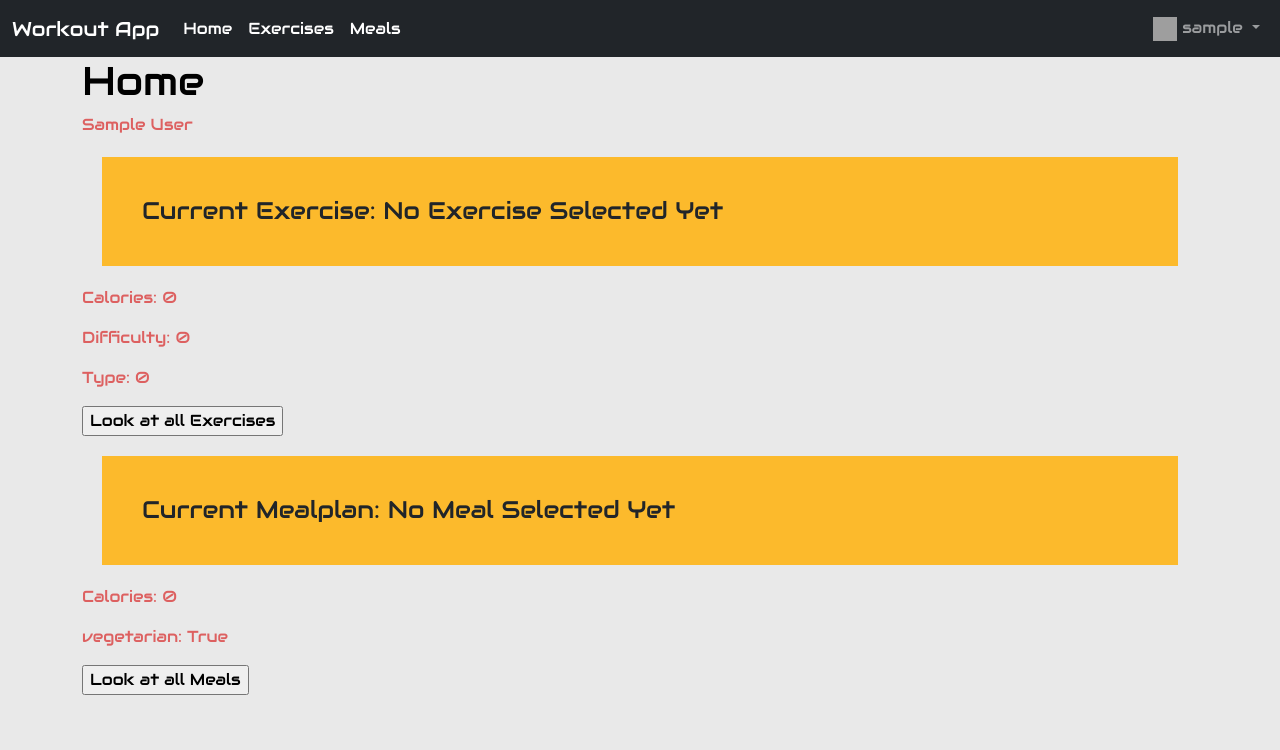
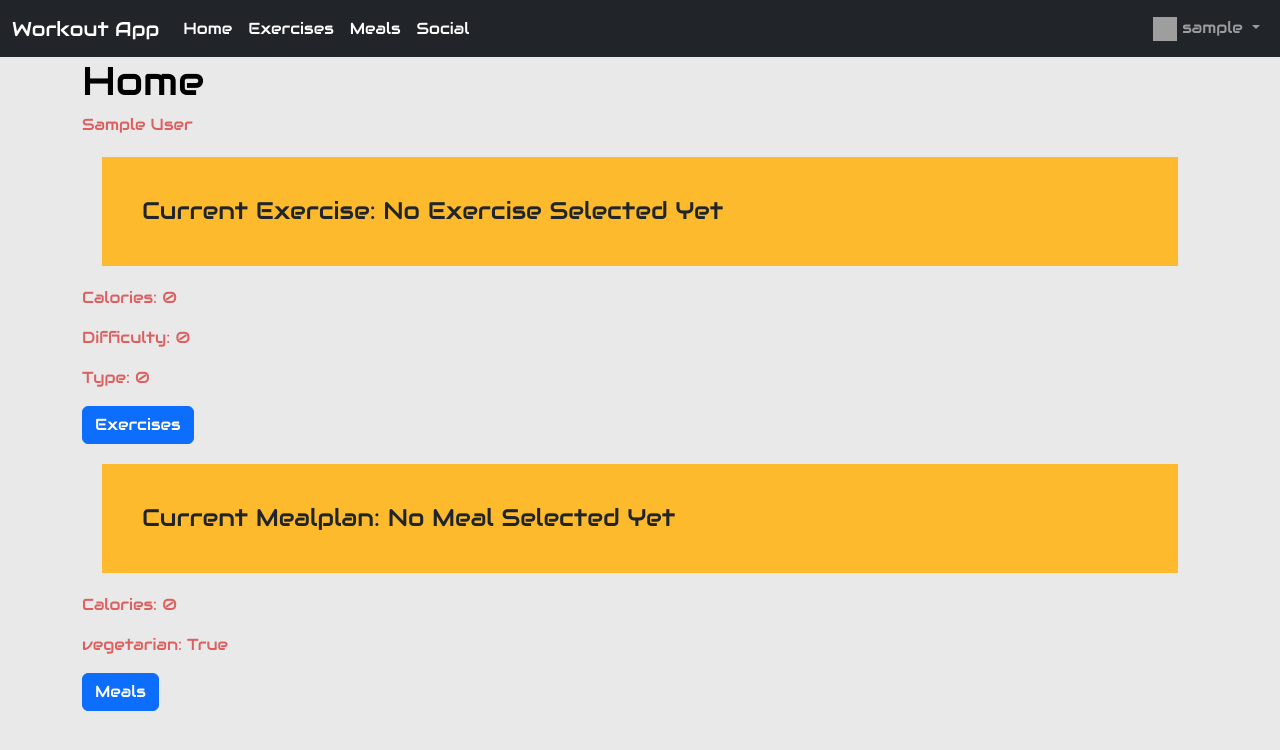
Before and after one commit to anair14/3380-project-team, a Flask app: page / in a window 1280 px wide. Shown: the top 750 px of the page. Run offline with Flask 2, Linux system fonts and the light colour scheme; the visitor is signed in with stand-in values (Sample User, id 1); some libraries are stand-ins or nearby versions; grey boxes are pictures that could not be loaded.

Commit message:
Finished Social Features

```diff
--- a/app/forms.py
+++ b/app/forms.py
@@ -123,8 +123,8 @@ class EmptyForm(FlaskForm):
     submit = SubmitField('Submit')
 
 class PostForm(FlaskForm):
-    post = TextAreaField('Tell your friends something about this exercise')
-                       #  validators=[Length(max=140, message='Post is too long')])
+    post = TextAreaField('Tell your friends something about this exercise',
+                         validators=[Length(max=140, message='Post is too long')])
     submit = SubmitField('Post')
 
 # vim: ft=python ts=4 sw=4 sts=4 et
--- a/app/models/user.py
+++ b/app/models/user.py
@@ -10,6 +10,7 @@ from hashlib import md5
 from . import db
 from .followers import followers
 from ..json_info import exercise
+from .posts import Post
 
 exerciseplan = exercise.ExercisePlan()
 
@@ -141,6 +142,13 @@ class User(UserMixin, db.Model):
         """
         return self.followed.filter(
             followers.c.followed_id == user.id).count() > 0
+
+    def followed_posts(self):
+        followed = Post.query.join(
+            followers, (followers.c.followed_id == Post.user_id)).filter(
+            followers.c.follower_id == self.id)
+        own = Post.query.filter_by(user_id=self.id)
+        return followed.union(own)
 
     def avatar(self, size: int) -> str:
         """Get avatar for the current user from Gravatar.
--- a/app/routes.py
+++ b/app/routes.py
@@ -190,7 +190,7 @@ def user(username: str):
     user = User.query.filter_by(username=username).first_or_404()
     posts = user.posts
     form = EmptyForm()
-    return render_template('user.html', user=user, posts=posts, form=form)
+    return render_template('user.html', user=user, posts=posts, form=form, exerciseplan=exerciseplan)
 
 #looking at a specific mealplan
 @app.route('/meal/<meal_id>')
@@ -358,11 +358,11 @@ def followings_list(username: str):
         'followed.html', title='Followed', followed=followed, user=user
     )
 
-@app.route('/friends')
-def friends():
+@app.route('/social')
+def social():
     posts = current_user.followed_posts().all()
-    return render_template("friends.html", title='Social',
-                           posts=posts)
+    return render_template("social.html", title='Social',
+                           posts=posts, exerciseplan=exerciseplan)
 
 
 
--- a/app/templates/home.html
+++ b/app/templates/home.html
@@ -15,15 +15,11 @@
       <p>Calories: {{currente.calories}}</p>
       <p>Difficulty: {{currente.diff}}</p>
       <p>Type: {{currente.type}}</p>
-      <form method="post" action= "/redirectexercises">
-        <input type="submit" value="Look at all Exercises" name="action1"/>
-      </form>
+    <a class="btn btn-primary" href="{{ url_for('exercises') }}" role="button">Exercises</a>
     <h2>Current Mealplan: {{currentm.name}}</h2>
       <p>Calories: {{currentm.calories}}</p>
       <p>vegetarian: {{currentm.vegetarian}}</p>
-      <form method="post" action= "/redirectmeals">
-        <input type="submit" value="Look at all Meals" name="action1"/>
-      </form>
+      <a class="btn btn-primary" href="{{ url_for('meals') }}" role="button">Meals</a>
   </body>
 {% endblock content %}
 
--- a/app/templates/include/_navigation.html
+++ b/app/templates/include/_navigation.html
@@ -29,6 +29,10 @@
             <li class="nav-item">
               <a class="nav-link {{ nav.is_active('meals') }}"
                  href="{{ url_for('meals') }}">Meals</a>
+            </li>
+            <li class="nav-item">
+              <a class="nav-link {{ nav.is_active('social') }}"
+                 href="{{ url_for('social') }}">Social</a>
             </li>
           {% endif %}
         </ul>
--- a/app/templates/user.html
+++ b/app/templates/user.html
@@ -50,9 +50,11 @@
     <a class="btn btn-primary" href="{{ url_for('edit_profile') }}" role="button">Edit</a>
   </ul>
   <p>Posts:</p>
+  <ul class="list-group list-group-flush">
   {% for post in posts %}
-        {% include '_post.html' %}
-    {% endfor %}
+      <li class="list-group-item">{% include 'include/_post.html' %}</li>
+  {% endfor %}
+  </ul>
   {% endif %}
   </div>
 </div>
```
Also changed, not shown: app/templates/include/_post.html (+9 -6 lines).
